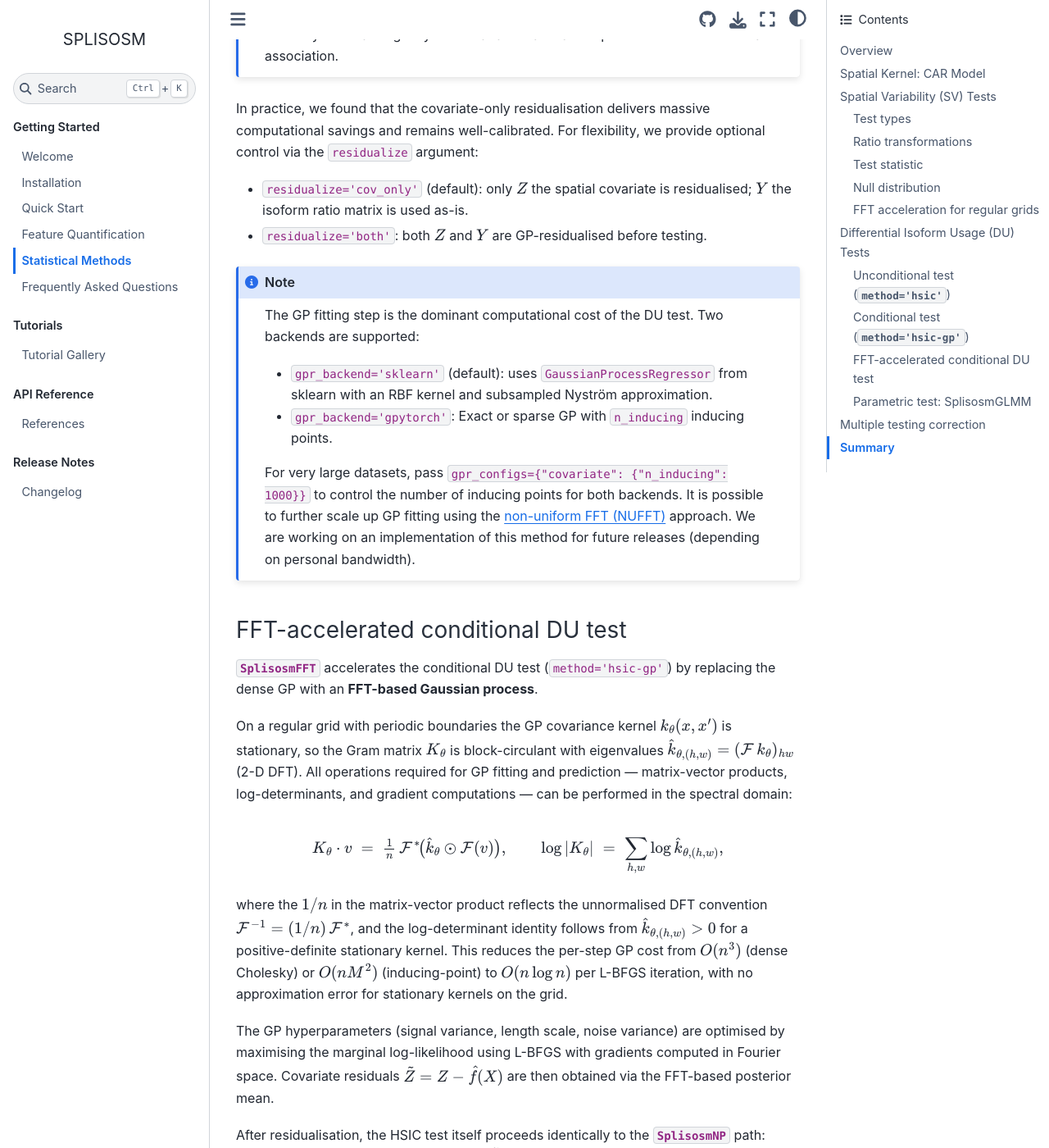
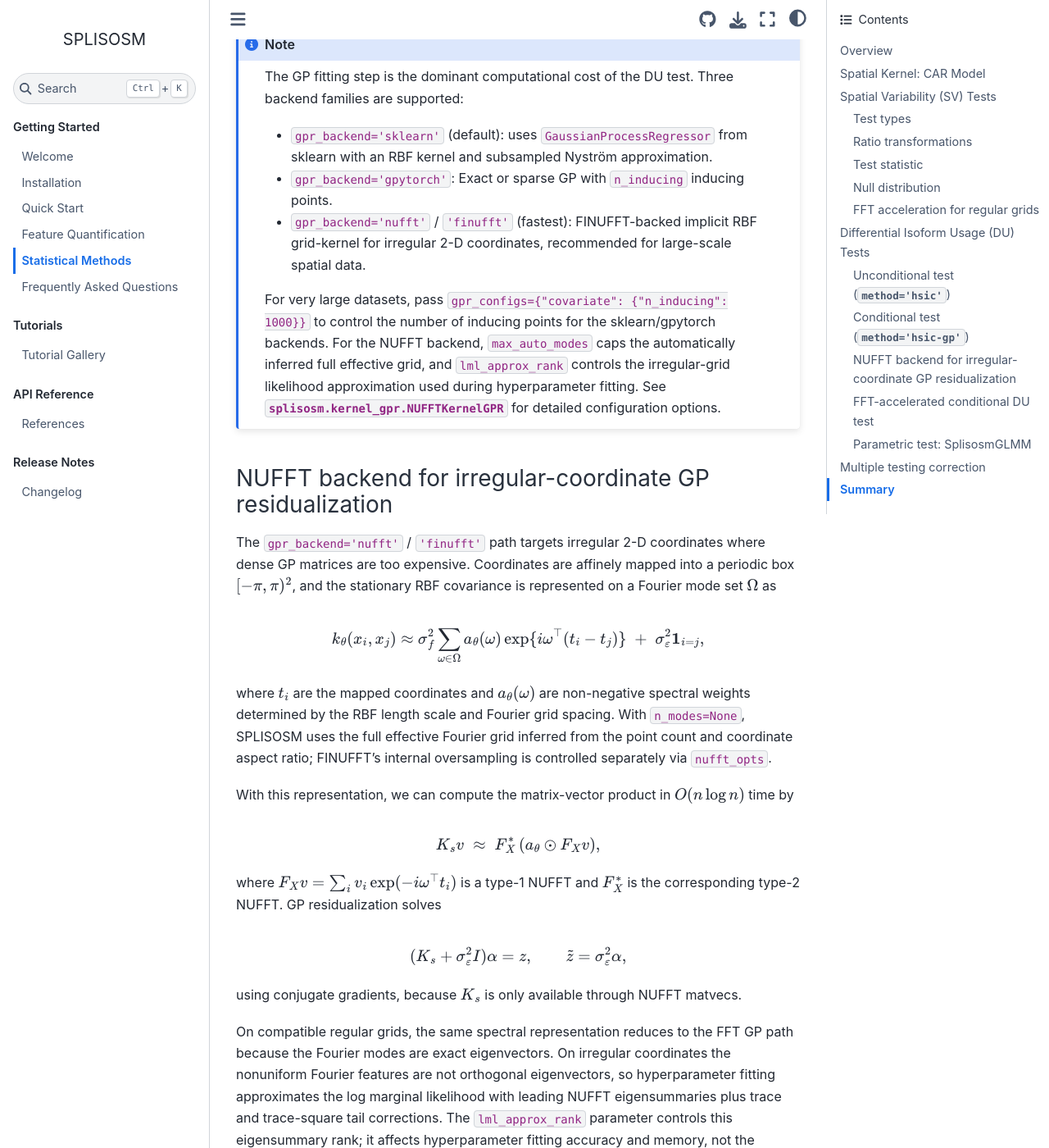
Before and after one commit to JiayuSuPKU/SPLISOSM, a Sphinx documentation site: the page built from docs/source/methods.rst, in a window 1280 px wide and 1400 px high, scrolled down 8093 px. Shown: the whole window at 82% size. Built offline with Sphinx 7.4.7 and the Sphinx Book theme 1.1.4, drawn with Linux system fonts in a browser that asks for light colours; pages that are not in the unit, such as notebooks, are missing from menus; the version number could not be read and is left out; cross-references to code outside the pages are shown as plain code; some of the changed text lies outside the part shown.

Commit message:
docs: align SV null guidance and fix docstrings

```diff
--- a/docs/source/installation.rst
+++ b/docs/source/installation.rst
@@ -31,12 +31,17 @@
 Additional dependencies
 -----------------------
 
-`SplisosmFFT` requires the `spatialdata` package to be installed, and `SplisosmNP`'s differential usage test optionally supports the `gpytorch` backend for Gaussian process regression.
+`SplisosmFFT` requires the `spatialdata` package to be installed, and `SplisosmNP`'s differential usage test optionally supports `gpytorch` and `finufft` backends for Gaussian process regression.
 To install these additional dependencies, you can use the following command:
 
 .. code-block:: zsh
 
   $ pip install "splisosm[sdata, gp]"
+
+.. note::
+
+  `finufft` multi-threading on MacOS is currently suppressed due to a known OMP parallelization issue when `torch`and `finufft` are both installed.
+  The root cause is duplicated `libomp.dylib` installations (shipped along with `torch`).
 
 For spatially variable gene expression testing, we also provide a Python wrapper, :func:`splisosm.utils.run_sparkx`, for `SPARK-X <https://xzhoulab.github.io/SPARK/04_installation/>`_.
 To use this functionality, ensure that the conda environment where SPLISOSM is installed has R (>=4.0) available in ``PATH``, and that the R package `SPARK-X <https://xzhoulab.github.io/SPARK/04_installation/>`_ is properly installed.
@@ -70,18 +75,19 @@
    # spatial coordinates: (n_spot, 2)
    coordinates = np.random.rand(100, 2)
 
-   # run HSIC-GC test (default: Liu's eigenvalue method for the null)
+   # run HSIC-GC test (default: Liu's cumulant approximation for the null)
    test_results = run_hsic_gc(gene_counts, coordinates)
    print(test_results['statistic'])  # test statistics, (n_gene,)
    print(test_results['pvalue'])     # p-values, (n_gene,)
 
-   # for large datasets, you can also choose alternative null approximations via
-   # (1) moment-matching Welch-Satterthwaite approximation (no eigen-decomposition)
-   test_results = run_hsic_gc(gene_counts, coordinates, null_method="welch")
-
-   # (2) or restrict the Liu null to the top-k eigenvalues
+   # ── AnnData mode ─────────────────────────────────────────────────
+   # adata.X or adata.layers[layer] must be a (n_spots, n_genes) count
+   # matrix (dense or scipy sparse); adata.obsm[spatial_key] provides
+   # spatial coordinates.
    test_results = run_hsic_gc(
-       gene_counts, coordinates,
-       null_method="liu",
-       null_configs={"approx_rank": 100}
+       adata=adata,           # AnnData of shape (n_spots, n_genes)
+       layer=None,            # None → use adata.X; str → use adata.layers[layer]
+       spatial_key="spatial", # key in adata.obsm for spatial coordinates
+       min_counts=1,          # optional: drop genes with fewer total counts
+       min_bin_pct=0.05,      # optional: drop genes expressed in < 5% of spots
    )
--- a/docs/source/methods.rst
+++ b/docs/source/methods.rst
@@ -37,7 +37,7 @@
 
 - **Sparse precision**: only the k-NN graph is stored explicitly; :math:`K` is never formed for large datasets (implicit LU-solve mode when :math:`n > 5000`).
 - **Irregular geometries**: the k-NN graph is translation-invariant and naturally handles non-grid layouts (Visium spots, single cells, segmented tissue).
-- **Graph Fourier basis**: low-rank approximation of :math:`K` is the well-studied graph Fourier basis ordered by spatial frequency.
+- **Graph Fourier basis**: eigenvectors of :math:`K` form a graph Fourier basis ordered by spatial frequency.
 - **Polynomial spectrum decay**: the eigenvalues of :math:`K` decay polynomially, which yields higher power than exponential-decay kernels for mix-frequency patterns.
 
 For general theory and the equivalence of spatial variability testing methods, see our recent work on the consistent and scalable detection of spatial patterns :cite:`su2026consistent`.
@@ -180,15 +179,9 @@
    - The retired ``null_method='clt'`` and ``null_method='trace'`` names are
      retained as deprecated aliases and automatically use this Welch
      approximation.
-   - Only :math:`\mathrm{tr}(K)` and :math:`\mathrm{tr}(K^2)` are needed,
-     but Welch is typically more accurate in the right tail than a normal
-     moment match because the null under H₀ is a weighted sum of
-     :math:`\chi^2_1` variables.  In practice its p-values are close to the
-     :ref:`liu <null-liu>` reference while remaining very cheap.
-   - Recommended when ``null_method='liu'`` is too slow for the dataset
-     (e.g., very large :math:`n` with no FFT grid) but a reliable right-tail
-     calibration is still needed.
-   - For implicit kernels (where only the sparse precision matrix :math:`M=K^{-1}` is stored), :math:`\mathrm{tr}(K)` and :math:`\mathrm{tr}(K^2)` are estimated via the **Hutchinson stochastic trace estimator** using 60 Rademacher probing vectors by default.  Use ``null_configs={"n_probes": m}`` to control this budget.
+   - Using only the first two cumulants :math:`\mathrm{tr}(K)` and :math:`\mathrm{tr}(K^2)`,
+     Welch is typically less accurate in the right tail (i.e., smaller p-values) than the
+     :ref:`Liu approximation <null-liu>`, which uses for cumulants. In practice the difference is small.
 
 .. _null-perm:
 
@@ -235,8 +228,8 @@
 
 .. note::
 
-   For irregularly spaced 2D and 3D coordinates, it is possible to compute the test statistic and its null using the `non-uniform FFT (NUFFT) <https://en.wikipedia.org/wiki/Non-uniform_discrete_Fourier_transform>`_ approach,
-   which also scales as :math:`O(n \log n)`. We are working on an implementation of this method for future releases (depending on personal bandwidth).
+   For irregularly spaced 2D and 3D coordinates, it is possible to compute the SV test statistic and null using a `non-uniform FFT (NUFFT) <https://en.wikipedia.org/wiki/Non-uniform_discrete_Fourier_transform>`_ approach,
+   which also scales as :math:`O(n \log n)`. SPLISOSM currently uses NUFFT for the conditional DU GP residualization backend on irregular 2-D coordinates; extending the SV CAR null to NUFFT is separate future work.
 
 Differential Isoform Usage (DU) Tests
 ---------------------------------------
@@ -277,7 +270,7 @@
 
       z = f(x) + \varepsilon, \quad f \sim \mathcal{GP}(0, k_\theta),
 
-   where :math:`k_\theta` is a 'Constant x RBF + WhiteNoise' kernel (See :class:`splisosm.kernel_gpr.SklearnKernelGPR`). A sparse inducing-point approximation is used for large datasets.
+   where :math:`k_\theta` is a 'Constant x RBF + WhiteNoise' kernel (See :class:`splisosm.kernel_gpr.SklearnKernelGPR`). Sparse inducing-point approximations and a FINUFFT-backed NUFFT backend are available for large datasets.
 
 2. **Compute covariate residuals** :math:`\tilde{Z} = Z - \hat{f}(X)`, capturing the part of covariate variation *not explained by* spatial position.
 
@@ -299,14 +292,50 @@
 .. note::
 
    The GP fitting step is the dominant computational cost of the DU test.
-   Two backends are supported:
+   Three backend families are supported:
 
    - ``gpr_backend='sklearn'`` (default): uses ``GaussianProcessRegressor`` from sklearn with an RBF kernel and subsampled Nyström approximation.
    - ``gpr_backend='gpytorch'``: Exact or sparse GP with ``n_inducing`` inducing points.
+   - ``gpr_backend='nufft'`` / ``'finufft'`` (fastest): FINUFFT-backed implicit RBF grid-kernel for irregular 2-D coordinates, recommended for large-scale spatial data.
 
-   For very large datasets, pass ``gpr_configs={"covariate": {"n_inducing": 1000}}`` to control the number of inducing points for both backends.
-   It is possible to further scale up GP fitting using the `non-uniform FFT (NUFFT) <https://en.wikipedia.org/wiki/Non-uniform_discrete_Fourier_transform>`_ approach.
-   We are working on an implementation of this method for future releases (depending on personal bandwidth).
+   For very large datasets, pass ``gpr_configs={"covariate": {"n_inducing": 1000}}`` to control the number of inducing points for the sklearn/gpytorch backends.
+   For the NUFFT backend, ``max_auto_modes`` caps the automatically inferred full effective grid, and ``lml_approx_rank`` controls the irregular-grid likelihood approximation used during hyperparameter fitting.
+   See :class:`splisosm.kernel_gpr.NUFFTKernelGPR` for detailed configuration options.
+
+NUFFT backend for irregular-coordinate GP residualization
+~~~~~~~~~~~~~~~~~~~~~~~~~~~~~~~~~~~~~~~~~~~~~~~~~~~~~~~~~
+
+The ``gpr_backend='nufft'`` / ``'finufft'`` path targets irregular 2-D coordinates where dense GP matrices are too expensive. Coordinates are affinely mapped into a periodic box :math:`[-\pi,\pi)^2`, and the stationary RBF covariance is represented on a Fourier mode set :math:`\Omega` as
+
+.. math::
+
+   k_\theta(x_i, x_j)
+   \approx
+   \sigma_f^2
+   \sum_{\omega \in \Omega}
+   a_\theta(\omega)
+   \exp\{i\omega^\top(t_i - t_j)\}
+   \;+\; \sigma_\varepsilon^2 \mathbf{1}_{i=j},
+
+where :math:`t_i` are the mapped coordinates and :math:`a_\theta(\omega)` are non-negative spectral weights determined by the RBF length scale and Fourier grid spacing. With ``n_modes=None``, SPLISOSM uses the full effective Fourier grid inferred from the point count and coordinate aspect ratio; FINUFFT's internal oversampling is controlled separately via ``nufft_opts``.
+
+With this representation, we can compute the matrix-vector product in :math:`O(n \log n)` time by
+
+.. math::
+
+   K_s v \;\approx\; F_X^* \left(a_\theta \odot F_X v\right),
+
+where :math:`F_X v = \sum_i v_i \exp(-i\omega^\top t_i)` is a type-1 NUFFT and :math:`F_X^*` is the corresponding type-2 NUFFT. GP residualization solves
+
+.. math::
+
+   (K_s + \sigma_\varepsilon^2 I)\alpha = z,
+   \qquad
+   \tilde z = \sigma_\varepsilon^2 \alpha,
+
+using conjugate gradients, because :math:`K_s` is only available through NUFFT matvecs.
+
+On compatible regular grids, the same spectral representation reduces to the FFT GP path because the Fourier modes are exact eigenvectors. On irregular coordinates the nonuniform Fourier features are not orthogonal eigenvectors, so hyperparameter fitting approximates the log marginal likelihood with leading NUFFT eigensummaries plus trace and trace-square tail corrections. The ``lml_approx_rank`` parameter controls this eigensummary rank; it affects hyperparameter fitting accuracy and memory, not the Fourier grid used for each matvec. Memory scales as :math:`O(nr)` for rank ``r = lml_approx_rank`` (about 512 MB for 1M spots and ``r=64`` in float64), while the NUFFT matvecs avoid forming the :math:`n \times n` dense GP matrix.
 
 
 FFT-accelerated conditional DU test
--- a/docs/source/quickstart.rst
+++ b/docs/source/quickstart.rst
@@ -37,28 +37,28 @@
      - Input type
      - Geometry
      - Speed
-     - Low-rank approximation
+     - Large-data controls
    * - :class:`~splisosm.SplisosmNP`
      - ✓
      - ✓
      - AnnData
      - any
      - fast
-     - optional via ``null_configs={"n_probes": m}`` / ``{"approx_rank": k}`` for SV, and ``gpr_configs={"covariate": {"n_inducing": m}}`` for DU.
+     - for DU, use inducing points or the NUFFT GPR backend.
    * - :class:`~splisosm.SplisosmFFT`
      - ✓
      - ✓
      - SpatialData
      - grid only
      - fastest
-     - N/A (FFT-based; no eigendecomposition)
+     - N/A
    * - :class:`~splisosm.SplisosmGLMM`
      - ⚠️
      - ✓
      - AnnData
      - any
      - slow
-     - optional via ``approx_rank=k`` at ``SplisosmGLMM()`` construction time.
+     - optional via ``approx_rank=k`` at construction time.
 
 .. note::
 
@@ -80,6 +80,13 @@
 .. raw:: html
 
    </details>
+
+.. note::
+    Since ``v1.2.0``, low-rank approximation is no longer necessary for :class:`~splisosm.SplisosmNP` SV tests,
+    because the default Liu null is evaluated from spetral cumulant estimates instead of materialising the full
+    pairwise eigenvalue product. Pass ``null_configs={"n_probes": m}`` to tune the Hutchinson Rademacher probe
+    budget for large datasets (default is 60, smaller values may be used for faster computation).
+    Pass ``null_configs={"approx_rank": k}`` specifically to replicate the old low-rank approximation behavior.
 
 Inputs and outputs
 ------------------
@@ -202,17 +209,6 @@
 
 Both include a Benjamini-Hochberg adjusted ``pvalue_adj`` column. For DU tests, the adjustment is performed per covariate across tested genes.
 
-.. note::
-    Since ``v1.1.0``, the ``approx_rank`` argument was moved out of ``setup_data``:
-
-    * **SplisosmNP** — pass ``null_configs={"n_probes": m}`` to control
-      Hutchinson cumulant probes, or ``null_configs={"approx_rank": k}`` to cap
-      the eigenvalue rank used for the HSIC null distribution.
-      The same ``n_probes`` setting controls Welch Hutchinson trace probes
-      when the CAR covariance is implicit.
-    * **SplisosmGLMM** — pass ``approx_rank=k`` to :class:`~splisosm.SplisosmGLMM`
-      at construction time to control the low-rank spatial kernel approximation.
-    * **SplisosmFFT** uses FFT-based convolutions instead of eigendecomposition.
 
 
 Example data
@@ -290,7 +286,7 @@
        ratio_transformation="none",  # 'none' | 'clr' | 'ilr' | 'alr'
        nan_filling="mean",           # if 'none', use only non-zero spots per gene (slow)
        null_method="liu",            # 'liu' (default) | 'welch' (scaled chi²) | 'perm'
-       null_configs=None,            # e.g. {"n_probes": 60} or {"approx_rank": 20}
+       null_configs=None,            # e.g. {"n_probes": 60} for implicit CAR traces
        n_jobs=-1,                    # gene-level parallelism; -1 = all CPUs
        print_progress=True,
    )
@@ -414,7 +410,7 @@
        ratio_transformation="none",   # 'none' | 'clr' | 'ilr' | 'alr'
        nan_filling="mean",            # if 'none', use only non-zero spots per gene (slow)
        residualize="cov_only",        # 'cov_only' (faster) | 'both' (more conservative)
-       gpr_backend="sklearn",         # 'sklearn' | 'gpytorch' (FITC sparse GP with GPU)
+       gpr_backend="sklearn",         # 'sklearn' | 'gpytorch' | 'nufft'/'finufft'
        gpr_configs=None,              # e.g. {"covariate": {"n_inducing": 500}}
        n_jobs=-1,                     # gene-level parallelism; -1 = all CPUs
        print_progress=True,
@@ -590,23 +586,25 @@
    * - **SV null approximation**
      - ``null_method=`` in ``test_spatial_variability`` / ``run_hsic_gc``
      - ``"liu"`` (Liu's chi-square mixture)
-     - ``"welch"`` (Welch–Satterthwaite scaled chi-squared) avoids higher
-       cumulants and eigendecomposition — fastest for very large *n*.  ``"perm"``
+     - ``"welch"`` (Welch–Satterthwaite scaled chi-squared) only uses the first two
+       cumulants (fastest for very large *n*).  ``"perm"``
        uses permutation; slowest but assumption-free.  Deprecated aliases are
        mapped automatically: ``"eig"`` → ``"liu"``, ``"clt"`` / ``"trace"`` →
        ``"welch"``.
-   * - **SV null low-rank** (when ``null_method="liu"``)
-     - ``null_configs={"approx_rank": k}`` in ``test_spatial_variability`` /
-       ``run_hsic_gc``
-     - Optional; large implicit kernels otherwise use Hutchinson cumulants
-     - Restricts test statistic and null computation to the top-*k* eigenvalues;
-       significant speedup for large *n* with potential power loss for high-frequency patterns
-       (usually rare in real spatial data).
-   * - **SV probes**
+   * - **Cumulant probes**
      - ``null_configs={"n_probes": m}``
-     - Optional
-     - ``n_probes`` controls Liu cumulant probes and Welch Hutchinson traces
-       for implicit CAR kernels.
+     - ``60``
+     - ``n_probes`` controls Hutchinson Rademacher trace estimates used by
+       Liu (four cumulants) and Welch (two cumulants). Use smaller values to
+       speed up large datasets at the cost of approximation accuracy.
+   * - **Outlier spot control**
+     - ``standardize_cov=`` at construction and ``min_component_size=`` at ``setup_data``;
+       for ``run_hsic_gc``, pass ``standardize_cov`` and ``min_component_size`` directly
+     - ``standardize_cov=True``, ``min_component_size=1``
+     - Covariance standardisation ensures all spots have the same leverage on the test statistic,
+       reducing influence from spatial graph outliers (e.g., tiny disconnected tissue fragments),
+       but also slowing setup. Alternatively, ``min_component_size > 1`` filter out small
+       connected components in a data-driven manner.
    * - **Conditional DU test** (``method="hsic-gp"``)
      - ``residualize=`` in ``test_differential_usage``
      - ``"cov_only"``
@@ -617,8 +615,11 @@
    * - **GPR backend** (DU, ``method="hsic-gp"``)
      - ``gpr_backend=`` in ``test_differential_usage``
      - ``"sklearn"``
-     - ``"gpytorch"`` uses the FITC sparse-GP approximation with GPU support.
-        Tends to be slower than ``"sklearn"`` on CPU due to overhead.
+     - ``"sklearn"`` is convenient for small to moderate data.
+       ``"gpytorch"`` uses the FITC sparse-GP approximation with GPU support.
+       For large irregular 2-D data, prefer ``"nufft"`` / ``"finufft"``,
+       which uses FINUFFT matvecs for an implicit RBF grid kernel
+       (roughly :math:`O(n \log n)`) without forming a dense GP matrix.
    * - **GPR inducing points** (DU, ``method="hsic-gp"``)
      - ``gpr_configs={"covariate": {"n_inducing": M}}`` in
        ``test_differential_usage``
@@ -626,6 +627,16 @@
      - Reduces GP fitting cost from O(*n*³) to O(*nM*²).
        Accuracy degrades if *M* is too small.
        Set to ``None`` for exact GP (warns when ``n_spots > 10000``).
+       This option is ignored by the NUFFT backend.
+   * - **NUFFT LML rank** (DU, ``method="hsic-gp"``)
+     - ``gpr_configs={"covariate": {"lml_approx_rank": r}}`` with
+       ``gpr_backend="nufft"``
+     - ``256`` on irregular grids; ignored on compatible regular grids
+     - Tunes the eigensummary rank used to approximate irregular-grid GP
+       log marginal likelihoods during hyperparameter fitting.  It costs
+       :math:`O(nr)` memory for rank *r* vectors (about 512 MB at 1M spots and
+       ``r=64``).  Ranks ``32``-``64`` are a practical first large-data range;
+       increase the rank when memory permits.
    * - **Parallel jobs**
      - ``n_jobs=`` in ``test_spatial_variability`` / ``test_differential_usage``
      - ``-1`` (all CPUs)
```
Also changed, not shown: other parts of docs/source/methods.rst (+1 -2 lines), README.md (+2 -2 lines), docs/source/faq.rst (+8 -14 lines), 3 other files.
